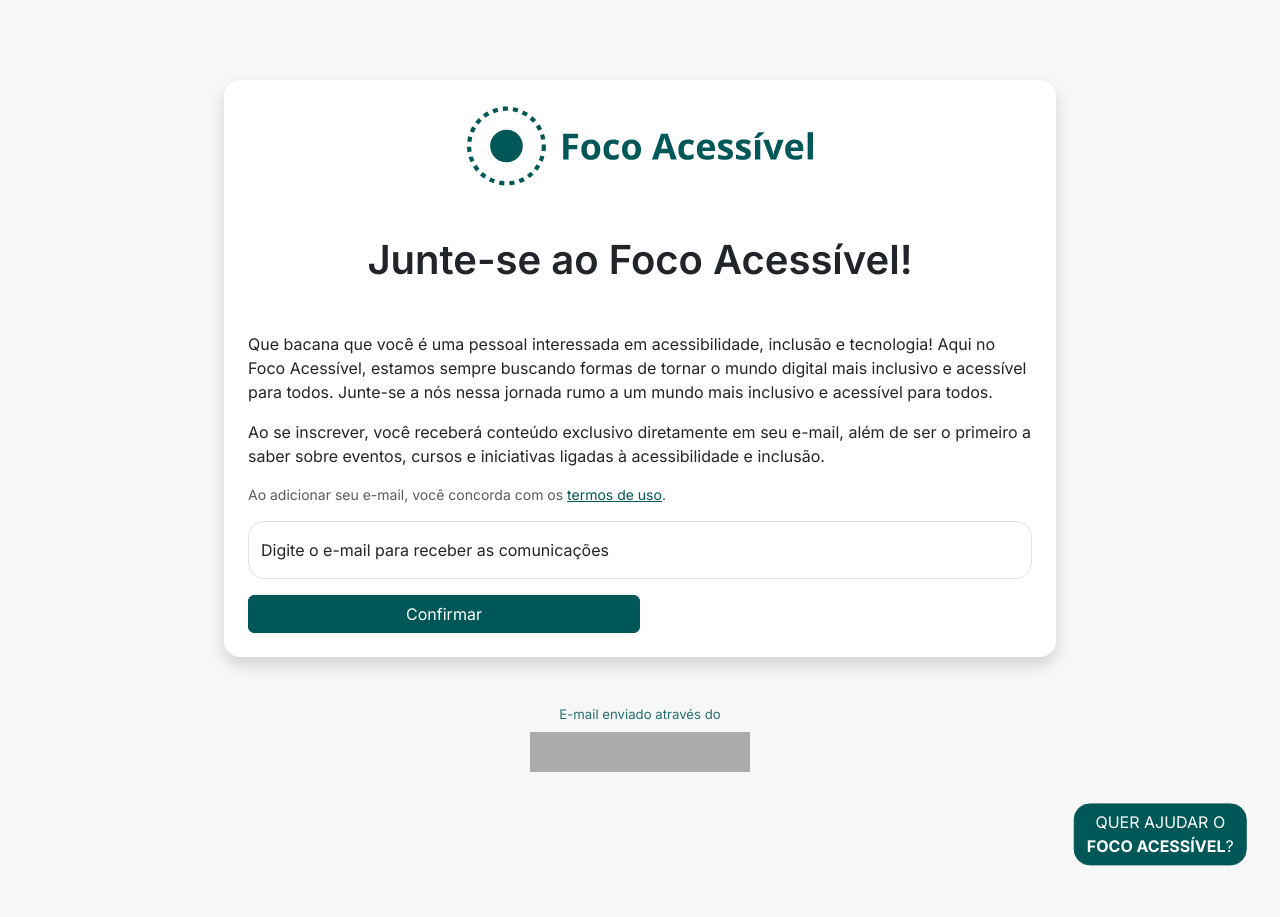
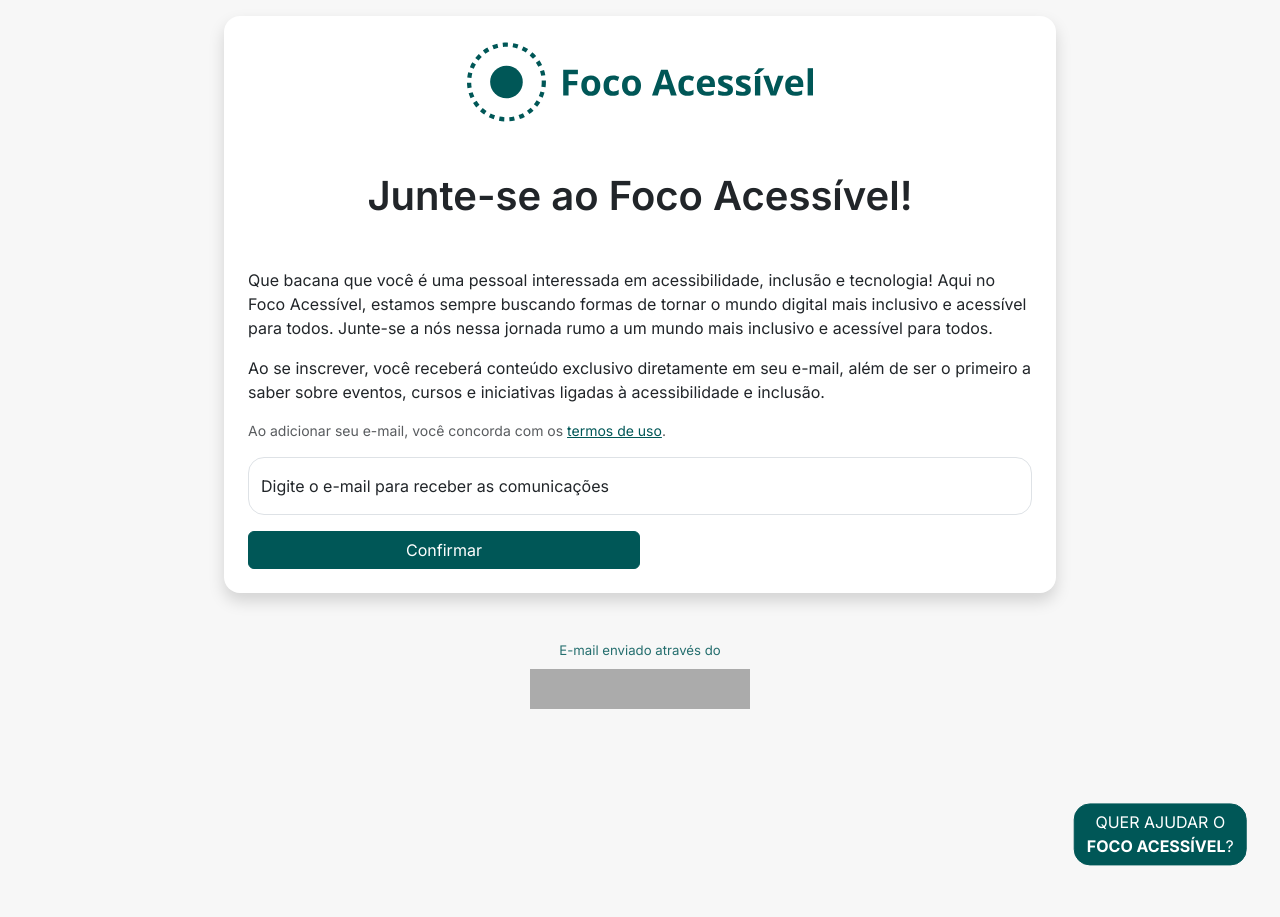
Before and after one commit to focoacessivel/focoacessivel.github.io, a Jekyll site: the page built from pages/newsletter.html, in a window 1280 px wide. Built offline with Jekyll 4.4.1, drawn with Linux system fonts in a browser that asks for light colours; grey boxes are pictures that could not be loaded.

Commit message:
ajuste newsletter

```diff
--- a/pages/newsletter.html
+++ b/pages/newsletter.html
@@ -5,7 +5,7 @@ permalink: newsletter.html
 ---
 
 <!DOCTYPE html>
-<html lang="en" class=" w-100 h-100">
+<html lang="en">
 <head>
     <meta charset="utf-8">
 
@@ -48,9 +48,9 @@ permalink: newsletter.html
     {% seo %}
     <style>body{background-color: #f7f7f7;}.logo img{height: 84px;}.mailchimp,.asterisk{font-size: .825rem  !important; opacity: .85;}</style>
 </head>
-<body class="flex-column w-100 h-100 p-3 d-flex align-items-center justify-content-center">
-    <div class="container bg-white rounded shadow p-4 col-lg-8 col-12 mx-auto">
-        <div class="logo"><img src="{{site.url}}/img/logo.svg" class="d-block mx-auto" alt="{{site.logo-alt}}"></div>
+<body class="w-100 h-100 p-3">
+    <div class="container bg-white rounded shadow mty-5 p-4 col-lg-8 col-12 mx-auto">
+        <div class="logo"><img src="{{site.url}}/img/logo.svg" class="d-block img-fluid mx-auto" alt="{{site.logo-alt}}"></div>
         <h1 class="my-5 text-center">Junte-se ao Foco Acessível!</h1>
         <p>Que bacana que você é uma pessoal interessada em acessibilidade, inclusão e tecnologia! Aqui no Foco Acessível, estamos sempre buscando formas de tornar o mundo digital mais inclusivo e acessível para todos. Junte-se a nós nessa jornada rumo a um mundo mais inclusivo e acessível para todos.</p>
         <p>Ao se inscrever, você receberá conteúdo exclusivo diretamente em seu e-mail, além de ser o primeiro a saber sobre eventos, cursos e iniciativas ligadas à acessibilidade e inclusão.</p>
@@ -59,11 +59,13 @@ permalink: newsletter.html
             {% include newsletter-form.html %}
         </div>
     </div>
+    <div class="d-block my-5"></div>
 
-    <a href="http://eepurl.com/iLr-K-" class="text-center mailchimp text-decoration-none my-5" title="Mailchimp - marketing por e-mail fácil e divertido">
+    <a href="http://eepurl.com/iLr-K-" class="text-center mailchimp text-decoration-none" title="Mailchimp - marketing por e-mail fácil e divertido">
         <span class="mb-2 d-block">E-mail enviado através do</span>
-        <img class="d-block refferal_badge" src="https://digitalasset.intuit.com/render/content/dam/intuit/mc-fe/en_us/images/intuit-mc-rewards-text-dark.svg" alt="Intuit Mailchimp" style="width: 220px; height: 40px;">
+        <img class="d-block mx-auto refferal_badge" src="https://digitalasset.intuit.com/render/content/dam/intuit/mc-fe/en_us/images/intuit-mc-rewards-text-dark.svg" alt="Intuit Mailchimp" style="width: 220px; height: 40px;">
     </a>
+    <div class="d-block my-5 py-5"></div>
     {% include support.html %}
 </body>
 </html>
```
